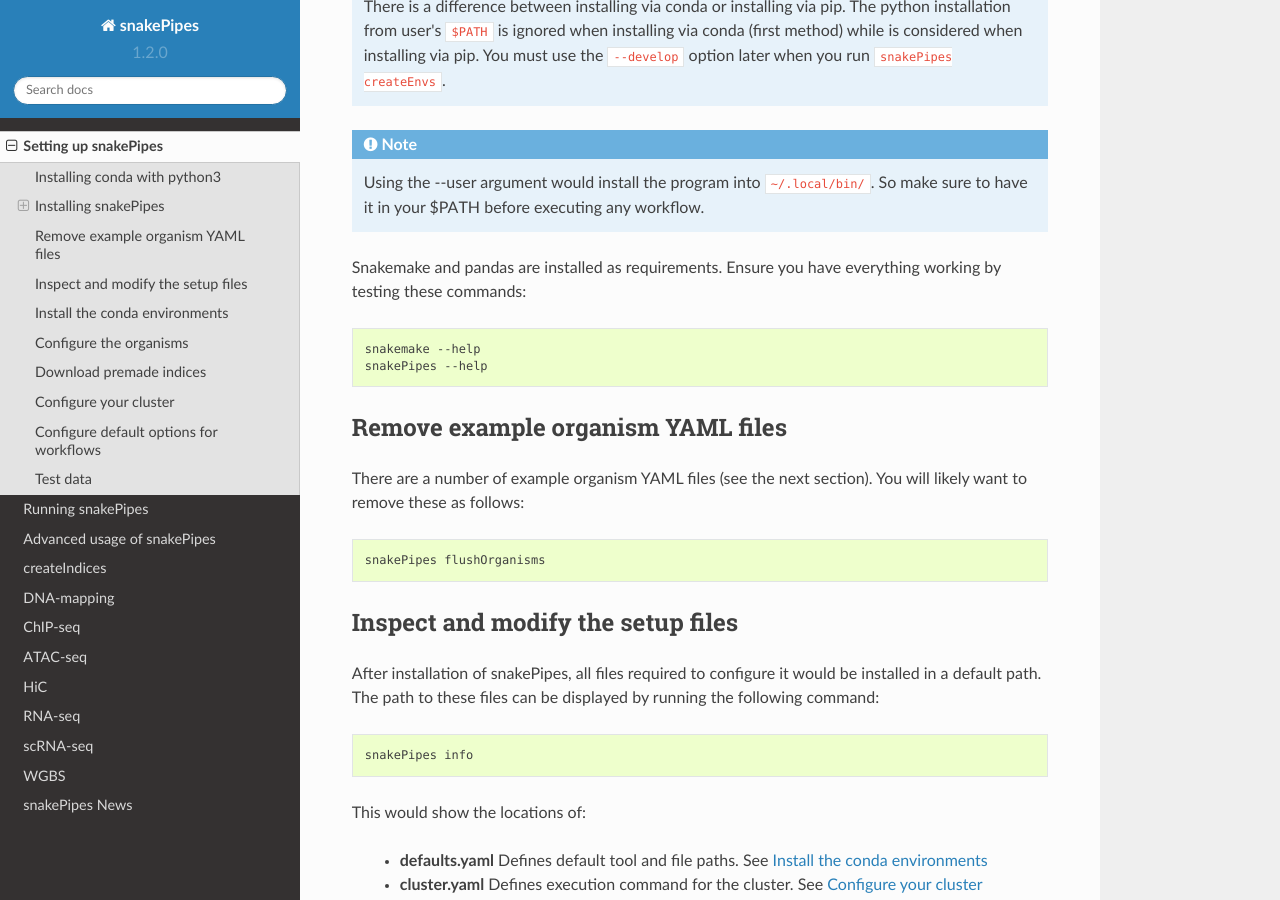
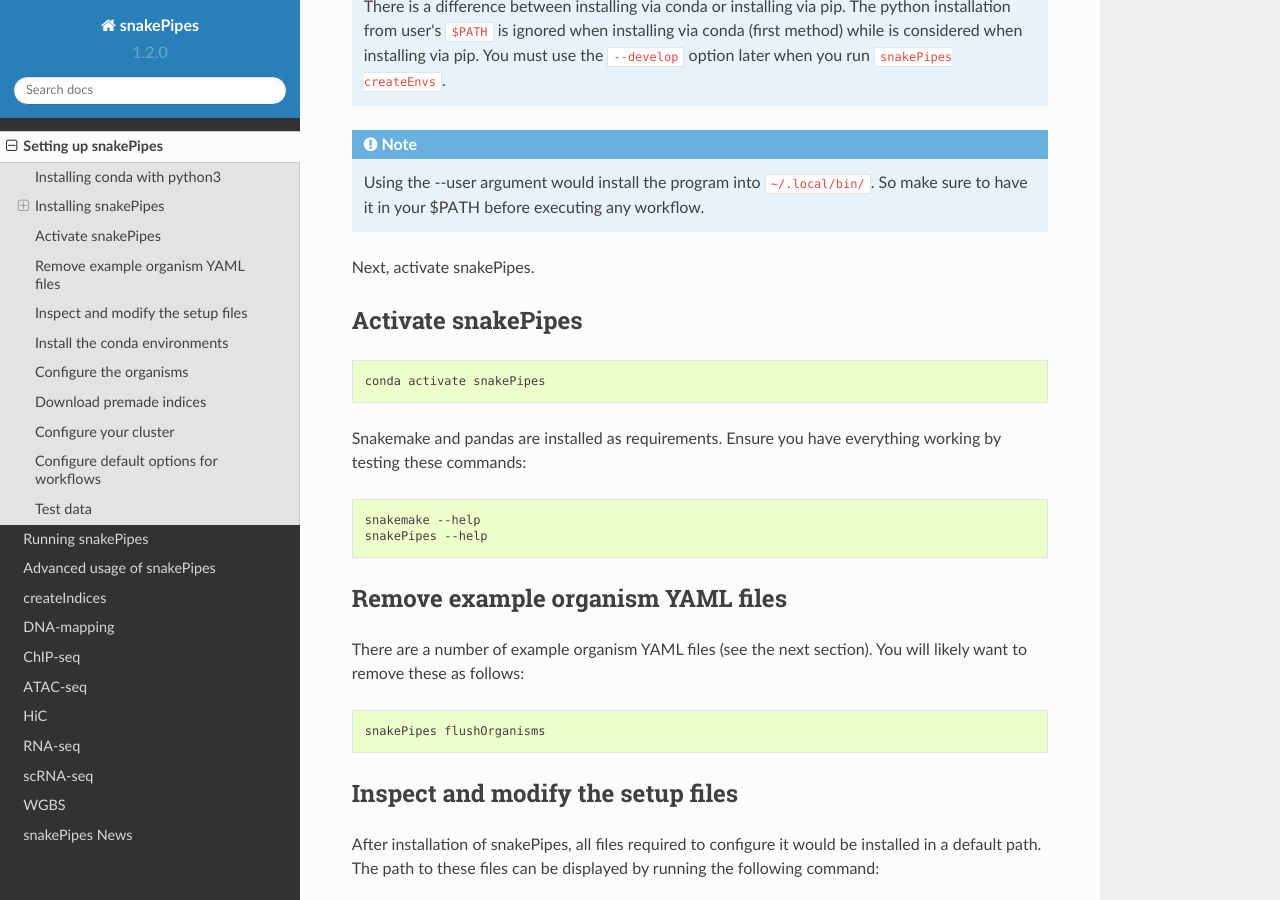
Before and after one commit to maxplanck-ie/snakepipes, a Sphinx documentation site: the page built from docs/content/setting_up.rst, in a window 1280 px wide and 900 px high, scrolled down 1241 px. Built offline with Sphinx 7.4.7 and the Read the Docs theme 2.0.0, drawn with Linux system fonts in a browser that asks for light colours.

Commit message:
Update setting_up.rst

```diff
--- a/docs/content/setting_up.rst
+++ b/docs/content/setting_up.rst
@@ -52,6 +52,16 @@ Instead of providing the URL to ``pip``, you can also `clone <https://help.githu
 .. note:: There is a difference between installing via conda or installing via pip. The python  installation from user's ``$PATH`` is ignored when installing via conda (first method) while is considered when installing via pip. You must use the ``--develop`` option later when you run ``snakePipes createEnvs``.
 
 .. note:: Using the --user argument would install the program into ``~/.local/bin/``. So make sure to have it in your $PATH before executing any workflow.
+
+Next, activate snakePipes.
+
+
+Activate snakePipes
+---------------------
+.. code:: bash
+
+    conda activate snakePipes
+
 
 Snakemake and pandas are installed as requirements. Ensure you have everything working by testing these commands:
 
```
